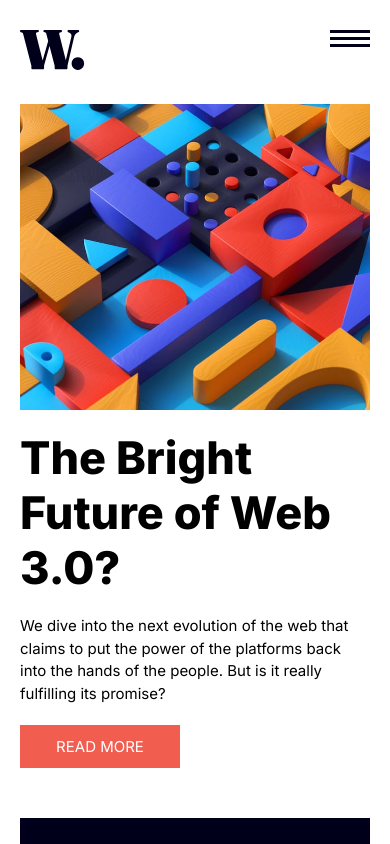
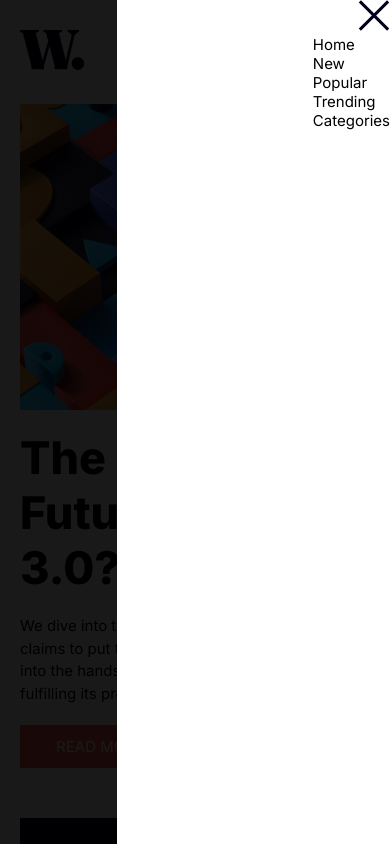
Before and after one commit to cjislegit/NewsHomepage, a React (Create React App) app: page / in a window 390 px wide. Shown: the top 844 px of the page. Built offline with nearby package versions, Linux system fonts and the light colour scheme.

Commit message:
Created and started styling mobile menu

```diff
--- a/src/App.js
+++ b/src/App.js
@@ -1,4 +1,5 @@
 import Main from './components/Main/main';
+import MobileMenu from './components/MobileMenu/mobileMenu';
 import Navbar from './components/Navbar/navbar';
 
 function App() {
@@ -6,6 +7,7 @@ function App() {
     <div className='App'>
       <Navbar />
       <Main />
+      <MobileMenu />
     </div>
   );
 }
--- /dev/null
+++ b/src/components/MobileMenu/mobileMenu.js
@@ -0,0 +1,26 @@
+import styles from './mobileMenu.module.css';
+
+import iconMenuClose from '../../assets/images/icon-menu-close.svg';
+
+const MobileMenu = () => {
+  return (
+    <div className={styles.mobileMenuOverlay}>
+      <div className={styles.mobileMenuContainer}>
+        <div className={styles.mobileMenuClose}>
+          <img src={iconMenuClose} alt='Close menu' />
+        </div>
+        <div className={styles.mobileMenu}>
+          <ul>
+            <li>Home</li>
+            <li>New</li>
+            <li>Popular</li>
+            <li>Trending</li>
+            <li>Categories</li>
+          </ul>
+        </div>
+      </div>
+    </div>
+  );
+};
+
+export default MobileMenu;
--- /dev/null
+++ b/src/components/MobileMenu/mobileMenu.module.css
@@ -0,0 +1,23 @@
+.mobileMenuOverlay {
+  height: 100%;
+  width: 100%;
+  position: fixed;
+  z-index: 1;
+  top: 0;
+  left: 0;
+  background-color: rgb(0, 0, 0);
+  background-color: rgba(0, 0, 0, 0.9);
+  overflow-x: hidden;
+}
+
+.mobileMenuContainer {
+  background-color: white;
+  height: 100%;
+  width: 70%;
+  top: 0;
+  right: 0;
+  position: absolute;
+  display: flex;
+  flex-direction: column;
+  align-items: end;
+}
```
